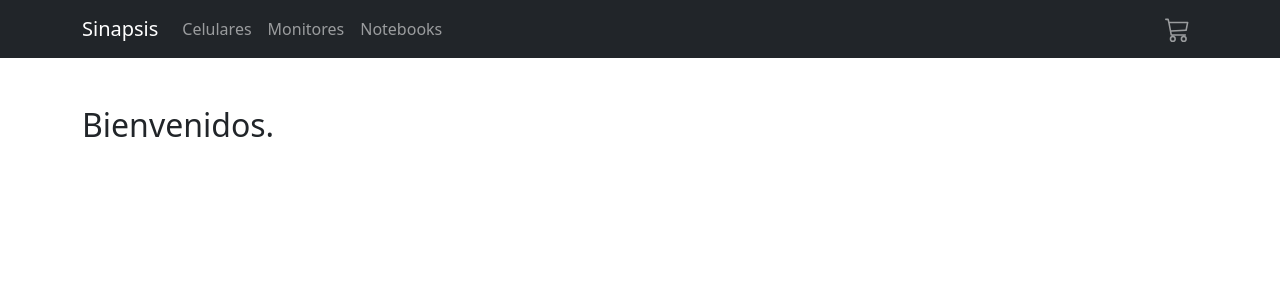
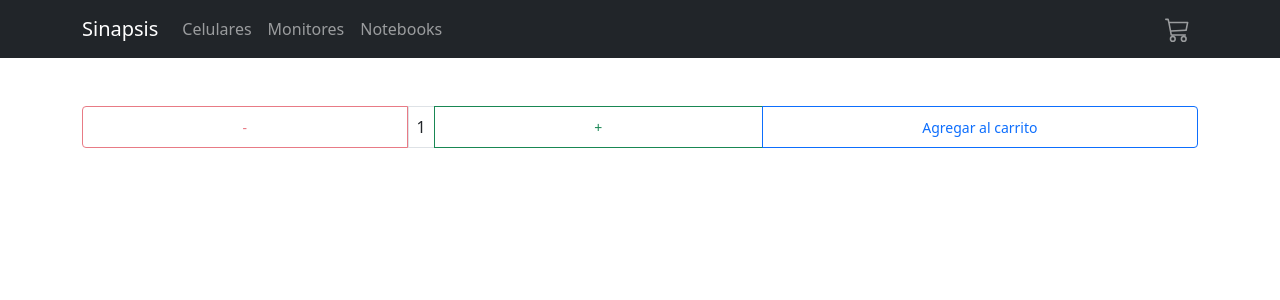
Before and after one commit to gabyreload1983/coderHouseReact, a React (Create React App) app: page / in a window 1280 px wide. Shown: the top 300 px of the page. Built offline with nearby package versions, Linux system fonts and the light colour scheme.

Commit message:
ItemCount component

```diff
--- /dev/null
+++ b/src/components/ItemCount.jsx
@@ -0,0 +1,56 @@
+import React, { useEffect, useState } from "react";
+import Button from "react-bootstrap/Button";
+import ButtonGroup from "react-bootstrap/ButtonGroup";
+
+function ItemCount({ stock, initial, onAdd }) {
+  const [count, setCount] = useState(initial);
+
+  useEffect(() => {
+    if (stock) {
+      setCount(initial);
+    } else {
+      setCount(0);
+    }
+  }, []);
+
+  const increment = () => {
+    if (count < stock) setCount(count + 1);
+  };
+
+  const decrement = () => {
+    if (count > initial) setCount(count - 1);
+  };
+
+  return (
+    <ButtonGroup className="w-100">
+      <Button
+        variant="outline-danger"
+        size="sm"
+        onClick={decrement}
+        disabled={count === initial || stock === 0 ? true : false}
+      >
+        -
+      </Button>
+      <span className="p-2 border">{count}</span>
+      <Button
+        variant="outline-success"
+        size="sm"
+        onClick={increment}
+        disabled={count === stock ? true : false}
+      >
+        +
+      </Button>
+
+      <Button
+        variant="outline-primary"
+        size="sm"
+        onClick={() => onAdd(count)}
+        disabled={stock ? false : true}
+      >
+        Agregar al carrito
+      </Button>
+    </ButtonGroup>
+  );
+}
+
+export default ItemCount;
--- a/src/components/ItemListContainer.jsx
+++ b/src/components/ItemListContainer.jsx
@@ -1,9 +1,14 @@
 import { Container } from "react-bootstrap";
+import ItemCount from "./ItemCount";
 
 const ItemListContainer = (props) => {
+  const handleAdd = (quantity) => {
+    alert(`Agregaste ${quantity} productos al carrito`);
+  };
+
   return (
     <Container className="mt-5">
-      <h2>{props.greeting}</h2>
+      <ItemCount initial={1} stock={4} onAdd={handleAdd} />
     </Container>
   );
 };
```
